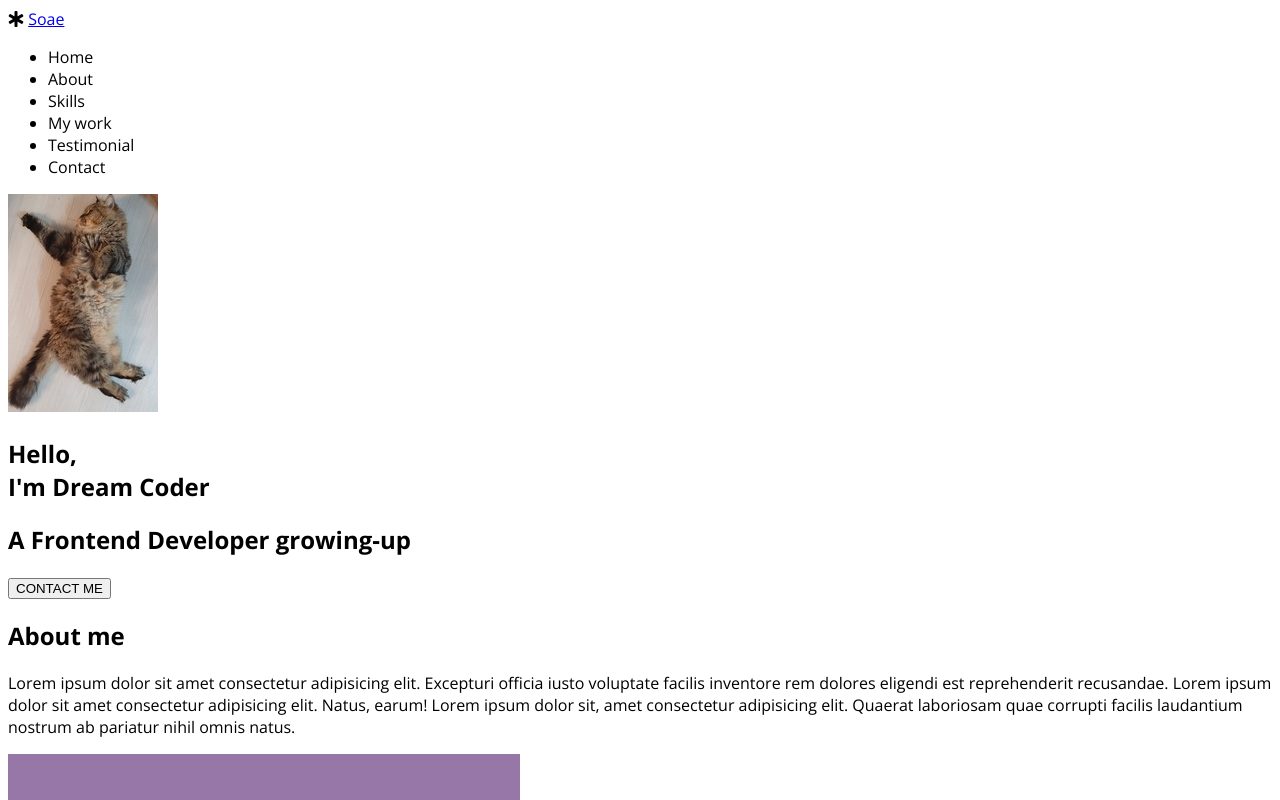
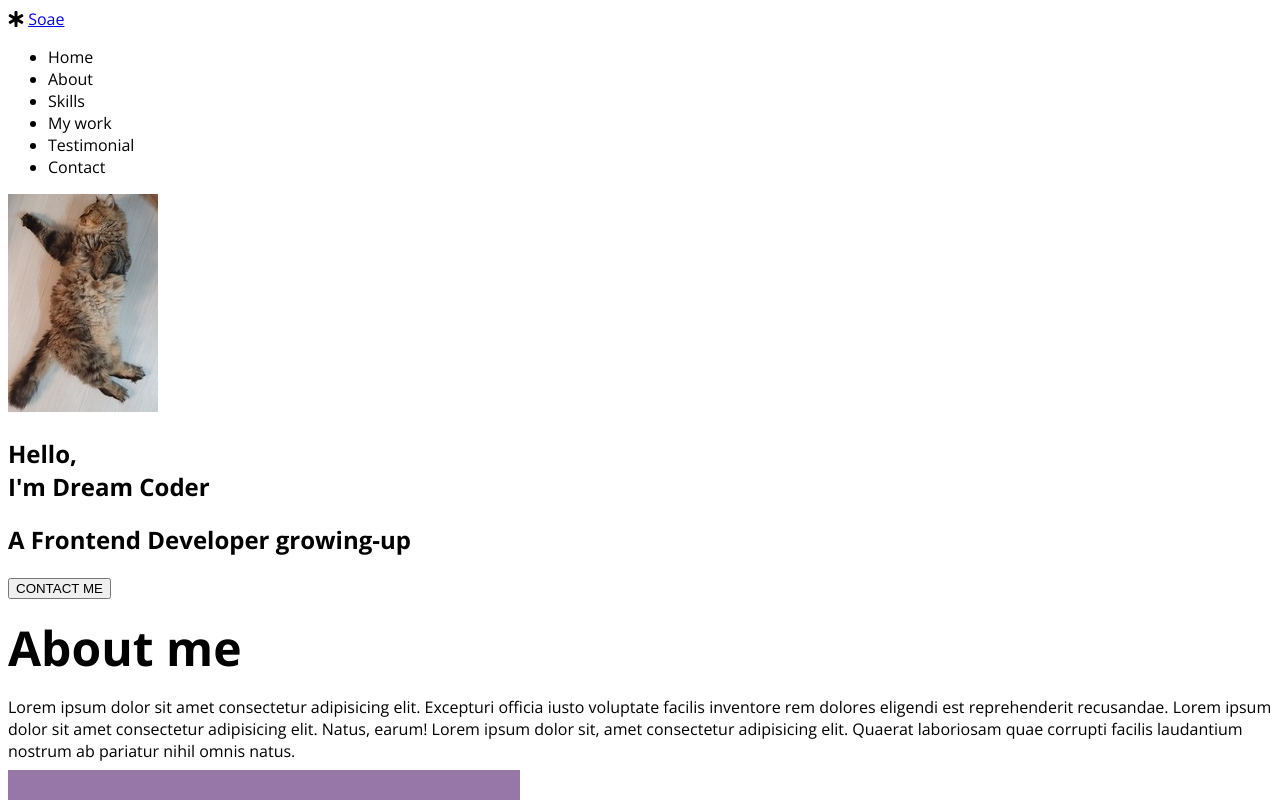
Before and after one commit to soaelee/myPortfolio, a plain HTML site: page index.html in a window 1280 px wide. Shown: the top 800 px of the page. Drawn offline with nearby package versions, Linux system fonts and the light colour scheme.

Commit message:
CSS: typography

```diff
--- a/style.css
+++ b/style.css
@@ -2,7 +2,59 @@
 html {
   font-family: "Open Sans", sans-serif;
 }
+:root {
+  /* Color */
+  --color-white: #ffffff;
+  --color-light-white: #eeeeee;
+  --color-dark-white: #bdbdbd;
+  --color-pink: #fe918d;
+  --color-dark-pink: #ff6863;
+  --color-dark-grey: #4d4d4d;
+  --color-grey: #616161;
+  --color-light-grey: #7c7979;
+  --color-blue: #73aace;
+  --color-yellow: #fff7d1;
+  --color-orange: #feb546;
+  --color-black: #000000;
+  /* Font size */
+  --font-large: 48px;
+  --font-medium: 28px;
+  --font-regular: 18px;
+  --font-small: 16px;
+  --font-micro: 14px;
+  /* Font weight */
+  --font-bold: 700;
+  --font-semi-bold: 600;
+  --font-regular: 400;
+  /* Size */
+}
 
+/* Universal tags */
+* {
+  box-sizing: border-box;
+}
+
+/* Typographyd */
+.title {
+  font-size: var(--font-large);
+  font-weight: var(--font-bold);
+  color: var(--color-black);
+  margin: 16px 0;
+}
+
+.sub-title {
+  font-size: var(--font-regular);
+  font-weight: var(--font-semi-bold);
+  color: var(--color-black);
+  margin: 8px 0;
+}
+
+.description {
+  font-size: var(--font-regular);
+  font-weight: var(--font-medium);
+  color: var(--color-black);
+  margin: 8px 0;
+}
 /*
 1. relative는 원래 아이템의 위치에서 이동
 2. absolute는 나를 포함하는 아이템의 위치에서 이동
```
